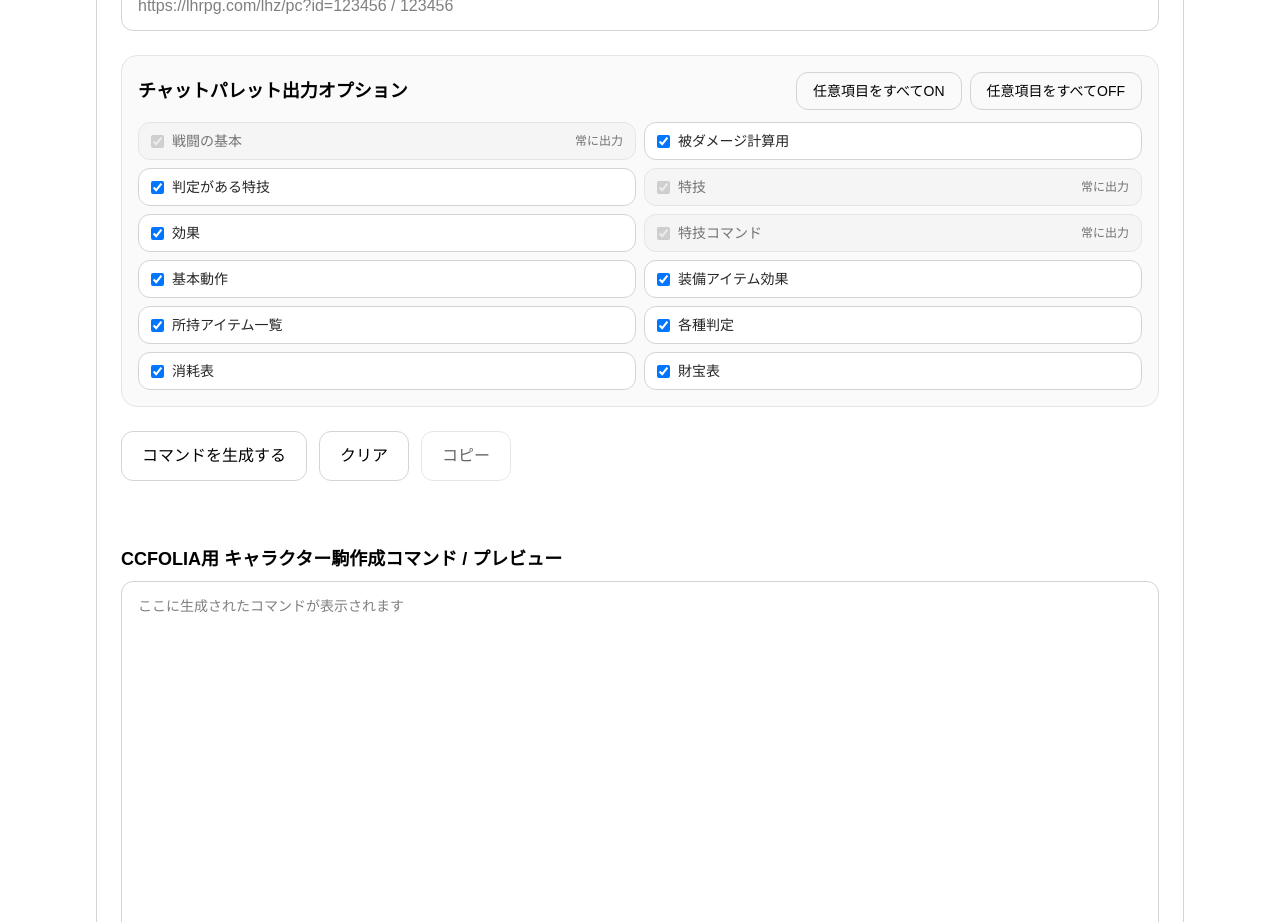
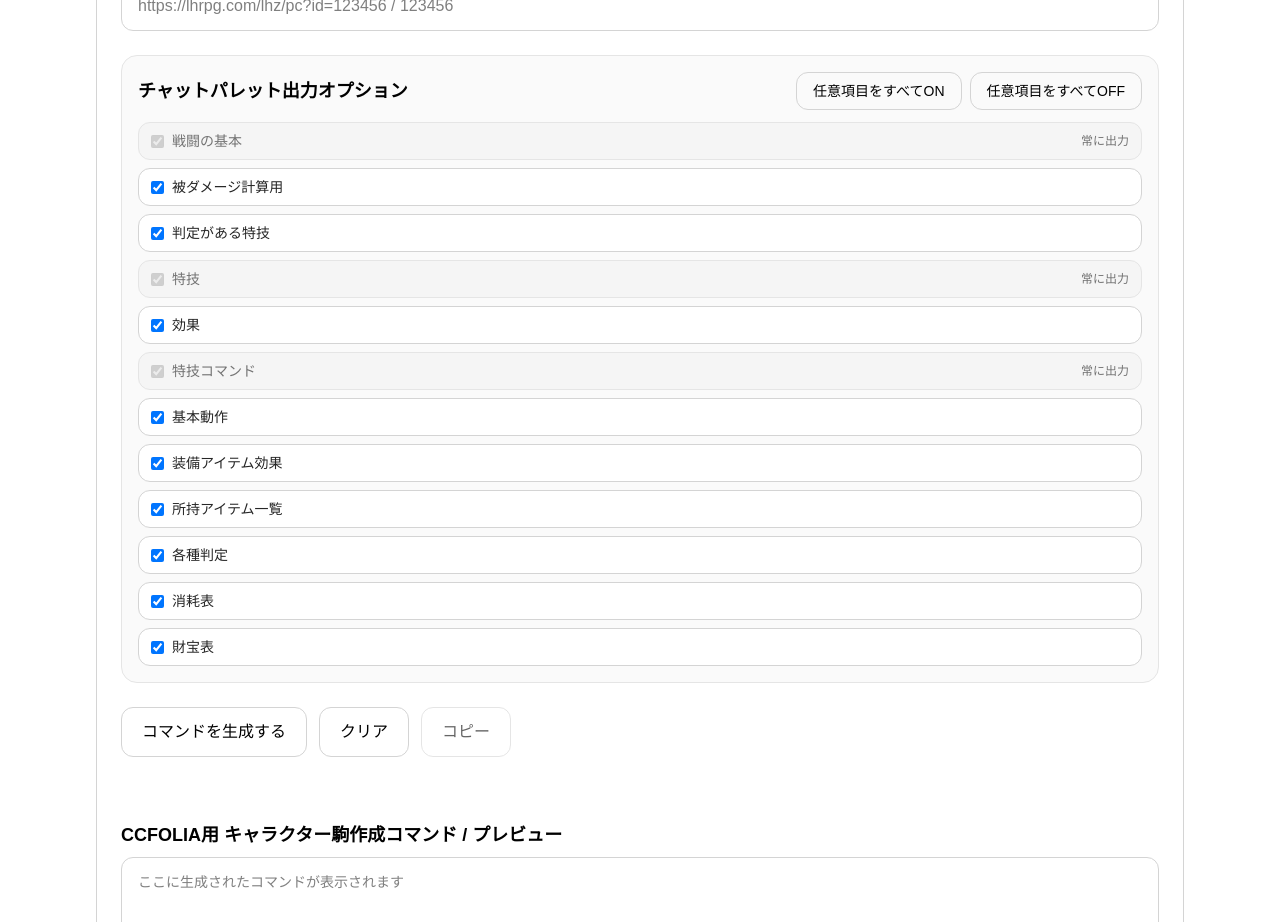
Before and after one commit to ramune428/lhtrpg_webapp_challenge, a Next.js app in the folder frontend/: page / in a window 1280 px wide. Shown: the part 1320-2242 px from the top of the page. Built offline with nearby package versions, Linux system fonts and the light colour scheme.

Commit message:
Use single column for chat palette options

```diff
--- a/frontend/app/page.tsx
+++ b/frontend/app/page.tsx
@@ -300,7 +300,7 @@ export default function HomePage() {
               </div>
             </div>
 
-            <div className="grid gap-2 md:grid-cols-2">
+            <div className="grid gap-2">
               {outputOptionItems.map((item) => {
                 const checked = item.alwaysOn
                   ? true
```
